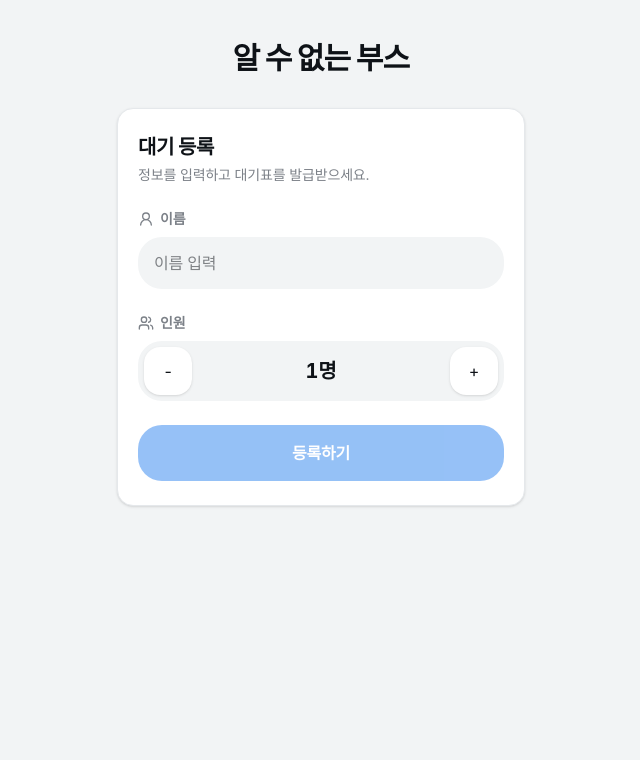
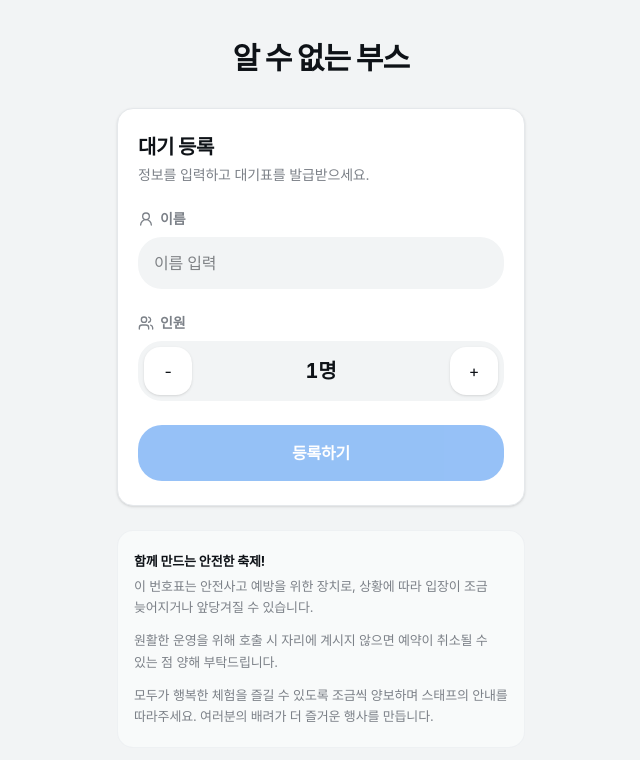
Before and after one commit to leearo9528-creator/wating, a Next.js app: page /123e4567-e89b-12d3-a456-426614174000 in a window 1280 px wide. Shown: the top 760 px of the page, without its empty margins (319-959 px from the left). Built offline with nearby package versions, Linux system fonts and the light colour scheme; no server answers; a web font is replaced by a local one.

Commit message:
feat: 대기표 안내 문구 및 화면 캡처 권장 안내 추가

```diff
--- a/src/app/[boothId]/page.tsx
+++ b/src/app/[boothId]/page.tsx
@@ -13,6 +13,30 @@ import { ActionBar } from "@/components/action-bar"
 import { UserRound, Users, ChevronRight, Store, Sparkles } from 'lucide-react';
 
 type ViewState = 'register' | 'confirmed';
+
+function NoticeSection({ showCaptureWarning = false }: { showCaptureWarning?: boolean }) {
+  return (
+    <div className="mt-2 px-4 py-5 bg-card/50 rounded-2xl border border-border/50 text-[13px] text-muted-foreground leading-relaxed space-y-3 break-keep">
+      <p>
+        <strong className="text-foreground block mb-1">함께 만드는 안전한 축제!</strong>
+        이 번호표는 안전사고 예방을 위한 장치로, 상황에 따라 입장이 조금 늦어지거나 앞당겨질 수 있습니다.
+      </p>
+      <p>
+        원활한 운영을 위해 호출 시 자리에 계시지 않으면 예약이 취소될 수 있는 점 양해 부탁드립니다.
+      </p>
+      <p>
+        모두가 행복한 체험을 즐길 수 있도록 조금씩 양보하며 스태프의 안내를 따라주세요. 여러분의 배려가 더 즐거운 행사를 만듭니다.
+      </p>
+      {showCaptureWarning && (
+        <div className="mt-4 pt-3 border-t border-border/50">
+          <p className="text-primary font-bold">
+            ※ 화면 새로고침 시 대기표가 사라질 수 있으니 발급 후 꼭 화면을 캡처해 주세요.
+          </p>
+        </div>
+      )}
+    </div>
+  );
+}
 
 export default function UserWaitingPage() {
   const params = useParams();
@@ -192,6 +216,7 @@ export default function UserWaitingPage() {
             </form>
           </div>
           )}
+          <NoticeSection />
         </div>
       </main>
     )
@@ -239,6 +264,8 @@ export default function UserWaitingPage() {
         <p className="px-2 pt-2 pb-1 text-center text-[11px] text-muted-foreground">
           마지막 업데이트 · 방금 전
         </p>
+
+        <NoticeSection showCaptureWarning />
       </div>
 
       <ActionBar
```
